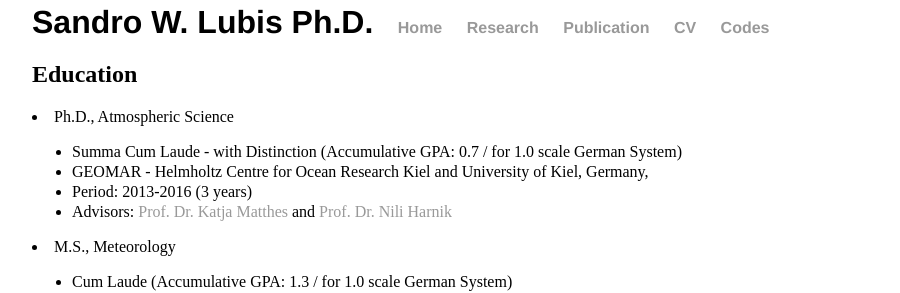
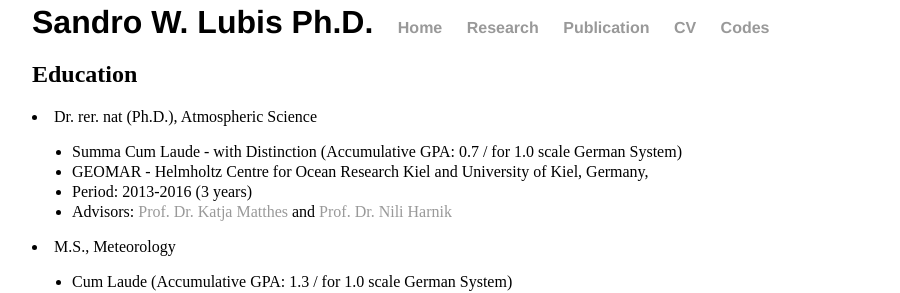
Before and after one commit to sandrolubis/sandrolubis.github.io, a Jekyll site: the page built from cv/index.html, in a window 1280 px wide. Shown: the part 220-513 px from the top of the page, without its empty margins (276-1176 px from the left). Built offline with Jekyll 4.4.1, drawn with Linux system fonts in a browser that asks for light colours.

Commit message:
Update index.html

```diff
--- a/cv/index.html
+++ b/cv/index.html
@@ -7,7 +7,7 @@ title: CV | Sandro Lubis
 	<h2>Education</h2>
 	<ul style="line-height:1.25; width: 800px;">
                 </ul>
-		<li>Ph.D., Atmospheric Science</li>
+		<li>Dr. rer. nat (Ph.D.), Atmospheric Science</li>
 		<ul style="line-height:1.25; width: 800px;">
 			<li>Summa Cum Laude - with Distinction (Accumulative GPA: 0.7 / for 1.0 scale German System)</li>
 			<li>GEOMAR - Helmholtz Centre for Ocean Research Kiel  and University of Kiel, Germany, </li>
```
